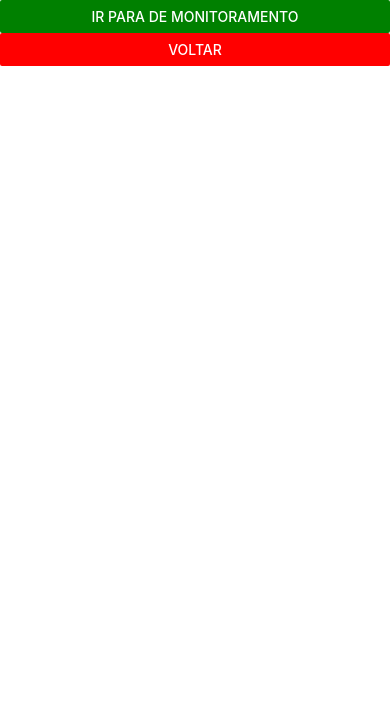
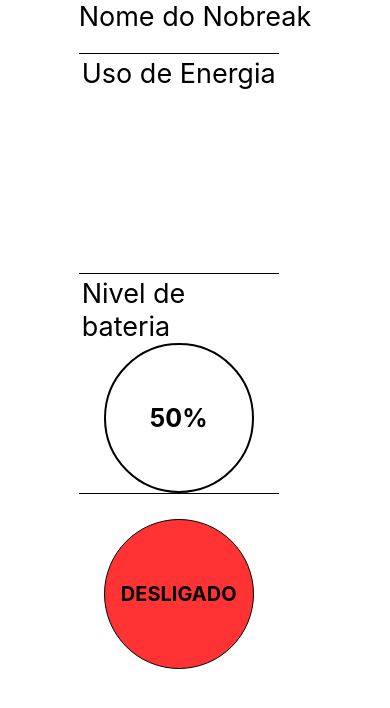
Before and after one commit to Edsondomingos/monitoramento-de-nobreak, a React Native app: screen /Monitoramento in a window 390 px wide. Shown: the top 708 px of the page. Built offline with nearby package versions, Linux system fonts and the light colour scheme.

Commit message:
update monitoramento

```diff
--- a/App.js
+++ b/App.js
@@ -11,7 +11,7 @@ import Cadastro from './src/components/EditarPerfil';
 export default function App() {
   return (
     <View>
-      <Mudar />
+      <Monitoramento />
     </View>
   )
 }
--- a/src/components/Monitoramento.js
+++ b/src/components/Monitoramento.js
@@ -14,7 +14,8 @@ export default function Monitoramento() {
   }
 
   return (
-    <ScrollView style={Styles.container}>
+    <View style={Styles.container}>
+      <ScrollView>
 
       <Text style={Styles.titulo}>{nome}</Text>
 
@@ -38,7 +39,7 @@ export default function Monitoramento() {
         </TouchableHighlight>
       </View>
 
-
-    </ScrollView>
+      </ScrollView>
+    </View>
   );
 }
```
